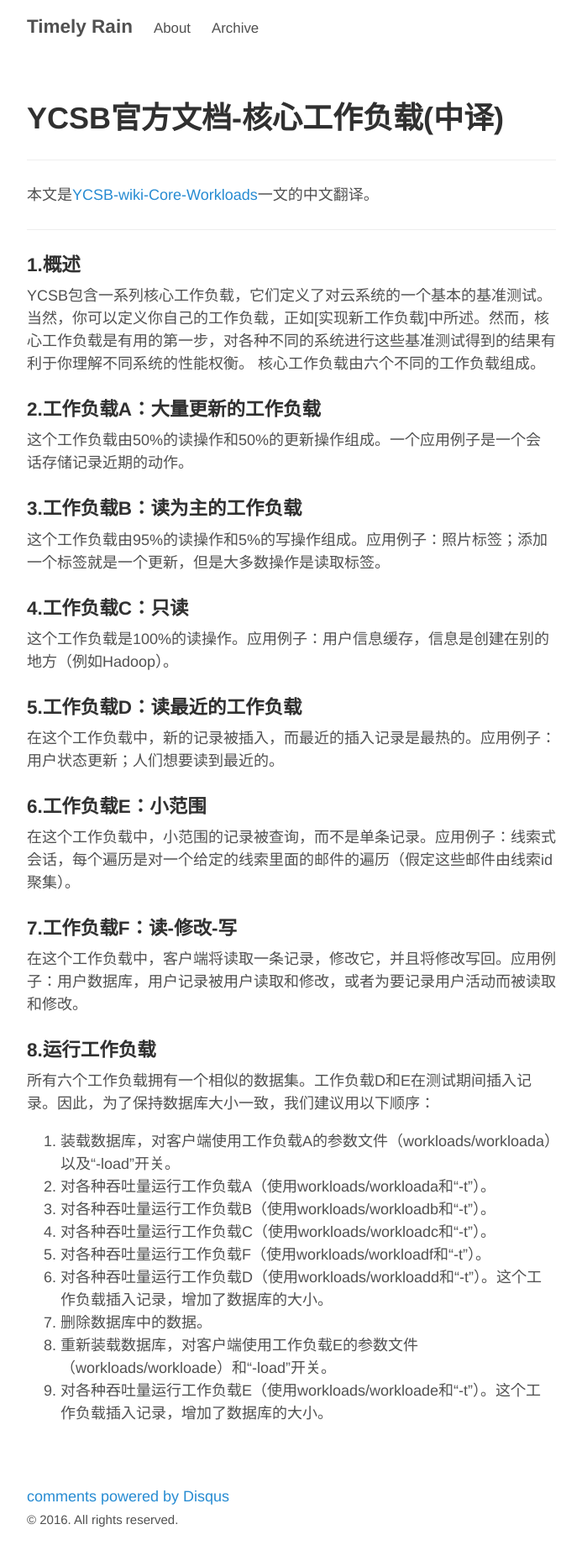
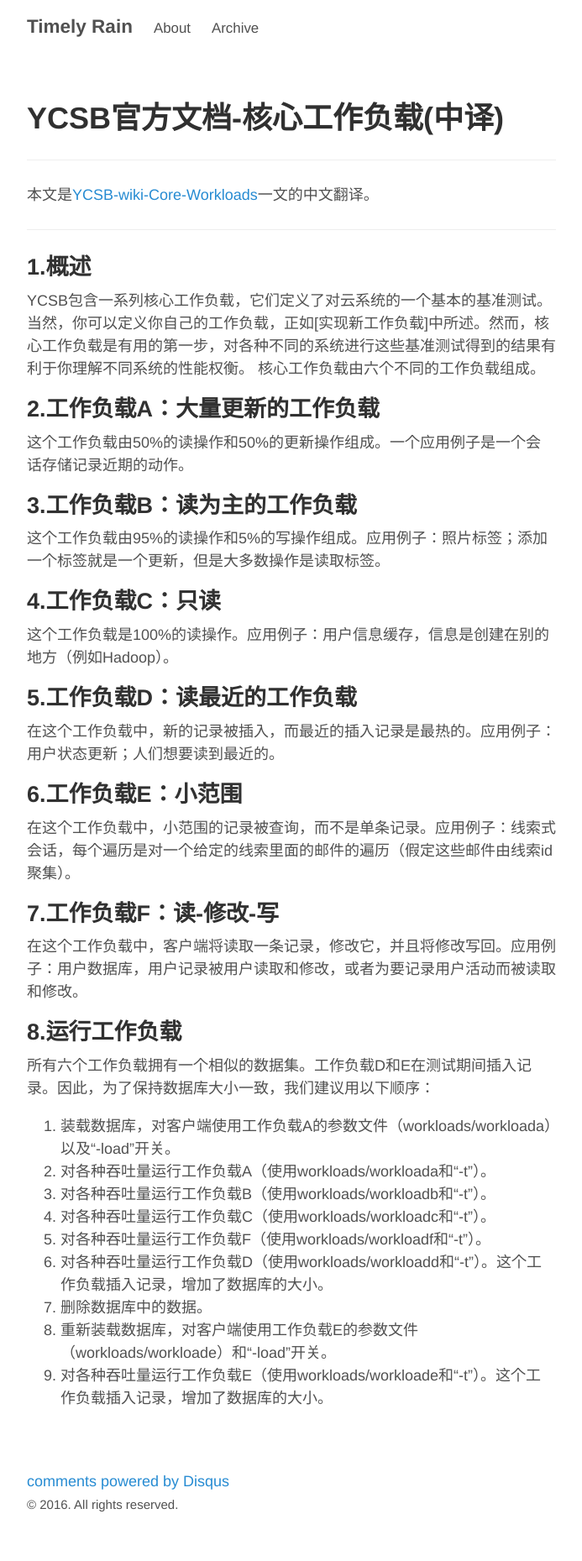
Before and after one commit to lsr1991/lsr1991.github.io, a Jekyll site: the page built from _posts/2015-04-26-ycsb-document-translation-core-workloads.md, in a window 1280 px wide. Shown: the whole page at 84% size, without its empty margins (293-986 px from the left). Built offline with Jekyll 4.4.1, drawn with Linux system fonts in a browser that asks for light colours; Markdown is read by kramdown in place of the engine named in the settings; comment, search, counter and statistics services are not loaded.

```diff
--- a/_posts/2015-04-26-ycsb-document-translation-core-workloads.md
+++ b/_posts/2015-04-26-ycsb-document-translation-core-workloads.md
@@ -10,30 +10,30 @@ comments: true
 
 ---
 
-### 1.概述
+## 1.概述
 
 YCSB包含一系列核心工作负载，它们定义了对云系统的一个基本的基准测试。当然，你可以定义你自己的工作负载，正如[实现新工作负载]中所述。然而，核心工作负载是有用的第一步，对各种不同的系统进行这些基准测试得到的结果有利于你理解不同系统的性能权衡。
 核心工作负载由六个不同的工作负载组成。
 
-### 2.工作负载A：大量更新的工作负载
+## 2.工作负载A：大量更新的工作负载
 这个工作负载由50%的读操作和50%的更新操作组成。一个应用例子是一个会话存储记录近期的动作。
 
-### 3.工作负载B：读为主的工作负载
+## 3.工作负载B：读为主的工作负载
 这个工作负载由95%的读操作和5%的写操作组成。应用例子：照片标签；添加一个标签就是一个更新，但是大多数操作是读取标签。
 
-### 4.工作负载C：只读
+## 4.工作负载C：只读
 这个工作负载是100%的读操作。应用例子：用户信息缓存，信息是创建在别的地方（例如Hadoop）。
 
-### 5.工作负载D：读最近的工作负载
+## 5.工作负载D：读最近的工作负载
 在这个工作负载中，新的记录被插入，而最近的插入记录是最热的。应用例子：用户状态更新；人们想要读到最近的。
 
-### 6.工作负载E：小范围
+## 6.工作负载E：小范围
 在这个工作负载中，小范围的记录被查询，而不是单条记录。应用例子：线索式会话，每个遍历是对一个给定的线索里面的邮件的遍历（假定这些邮件由线索id聚集）。
 
-### 7.工作负载F：读-修改-写
+## 7.工作负载F：读-修改-写
 在这个工作负载中，客户端将读取一条记录，修改它，并且将修改写回。应用例子：用户数据库，用户记录被用户读取和修改，或者为要记录用户活动而被读取和修改。
 
-### 8.运行工作负载
+## 8.运行工作负载
 所有六个工作负载拥有一个相似的数据集。工作负载D和E在测试期间插入记录。因此，为了保持数据库大小一致，我们建议用以下顺序：
 
 1. 装载数据库，对客户端使用工作负载A的参数文件（workloads/workloada）以及“-load”开关。
```
